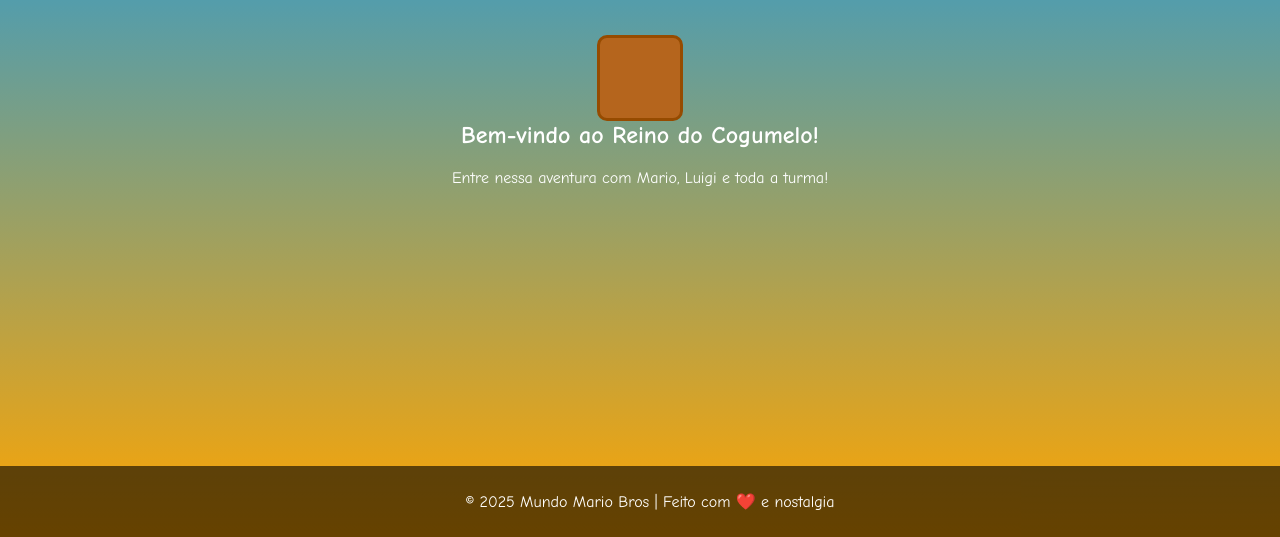
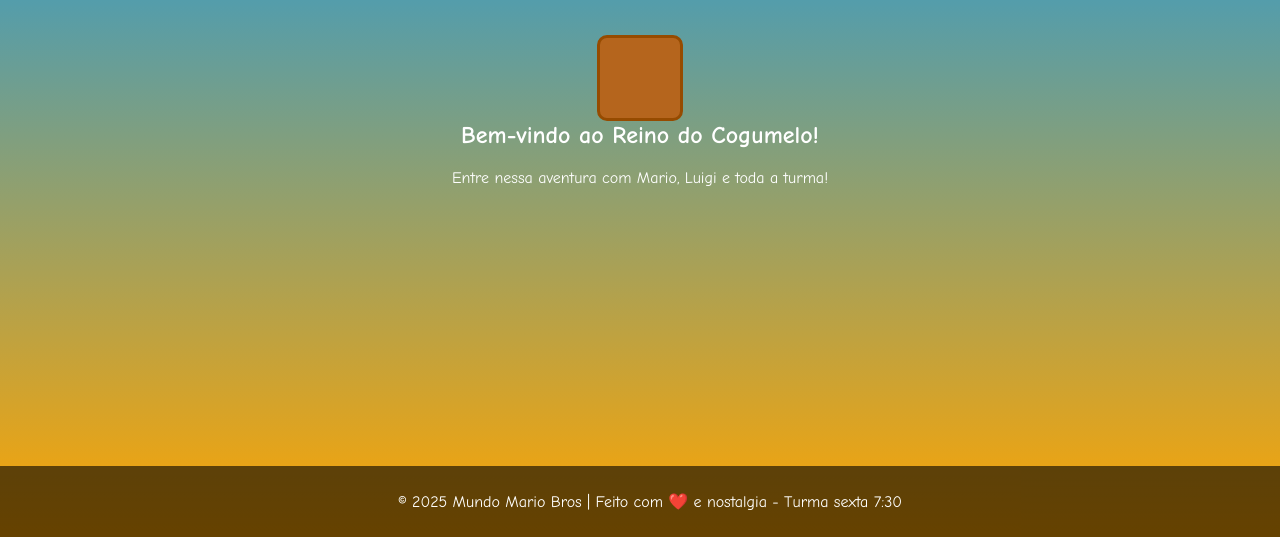
Before and after one commit to Tielemf/Site-mario2, a plain HTML site: page index.html in a window 1280 px wide. Shown: the part 263-800 px from the top of the page. Drawn offline with Linux system fonts and the light colour scheme.

Commit message:
Update index.html

```diff
--- a/index.html
+++ b/index.html
@@ -29,7 +29,7 @@
   </main>
 
   <footer>
-    <p>© 2025 Mundo Mario Bros | Feito com ❤️ e nostalgia</p>
+    <p>© 2025 Mundo Mario Bros | Feito com ❤️ e nostalgia - Turma sexta 7:30</p>
   </footer>
 
 </body>
```
